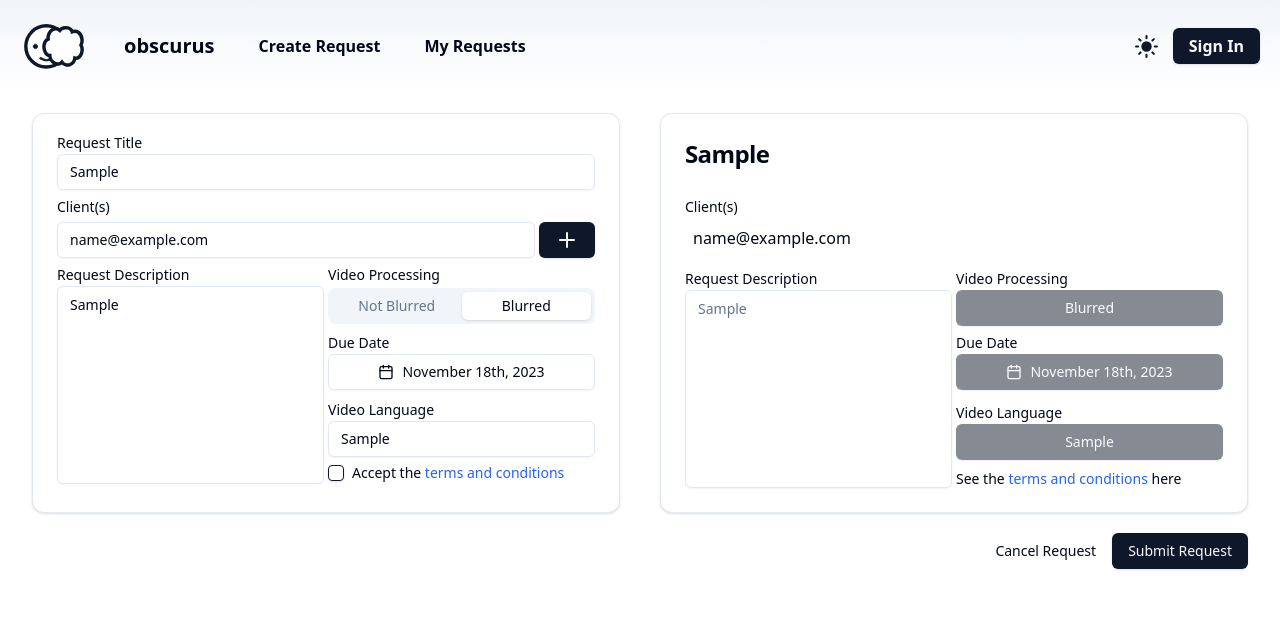
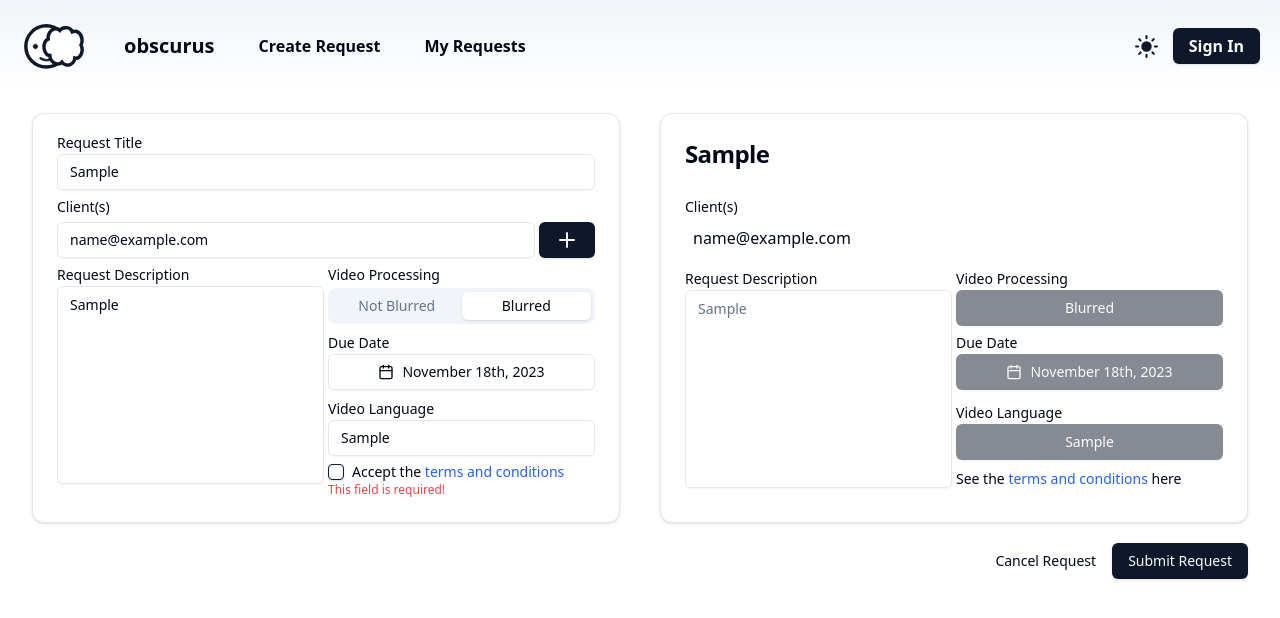
Before and after one commit to COSC-499-W2023/year-long-project-team-9, a Next.js app in the folder app/front-end/: page /CreateRequest3 in a window 1280 px wide. Both pictures are taken after typing "Sample", "name@example.com", "Sample", "Sample" into the empty fields and a click on the button "Submit Request". Shown: the top 618 px of the page. Built offline with nearby package versions, Linux system fonts and the light colour scheme.

Commit message:
Added terms and conditions validation
See title.

```diff
--- a/app/front-end/src/pages/CreateRequest3.tsx
+++ b/app/front-end/src/pages/CreateRequest3.tsx
@@ -177,9 +177,12 @@ const CreateRequest = () => {
                                     </div>
                                     {/*Code for terms and conditions*/}
                                     <div id='requestTerms' className='flex items-center space-x-2'>
-                                        <Checkbox id='terms' {...register('terms')} onCheckedChange={handleTermsChange}/>
+                                        <Checkbox id='terms' {...register('terms',{required:true})} onCheckedChange={handleTermsChange}/>
                                         <Label htmlFor='terms' className='text-sm'>Accept the <a href='' target='_blank' className='text-blue-600 dark:text-blue-500 hover:underline'>terms and conditions</a></Label>
                                     </div>
+                                    {errors.terms && errors.terms.type === 'required' && (
+                                        <p role='alert' className='text-red-500 text-xs'>This field is required!</p>
+                                    )}
                                 </div>
                             </div>
                         </CardContent>
```
